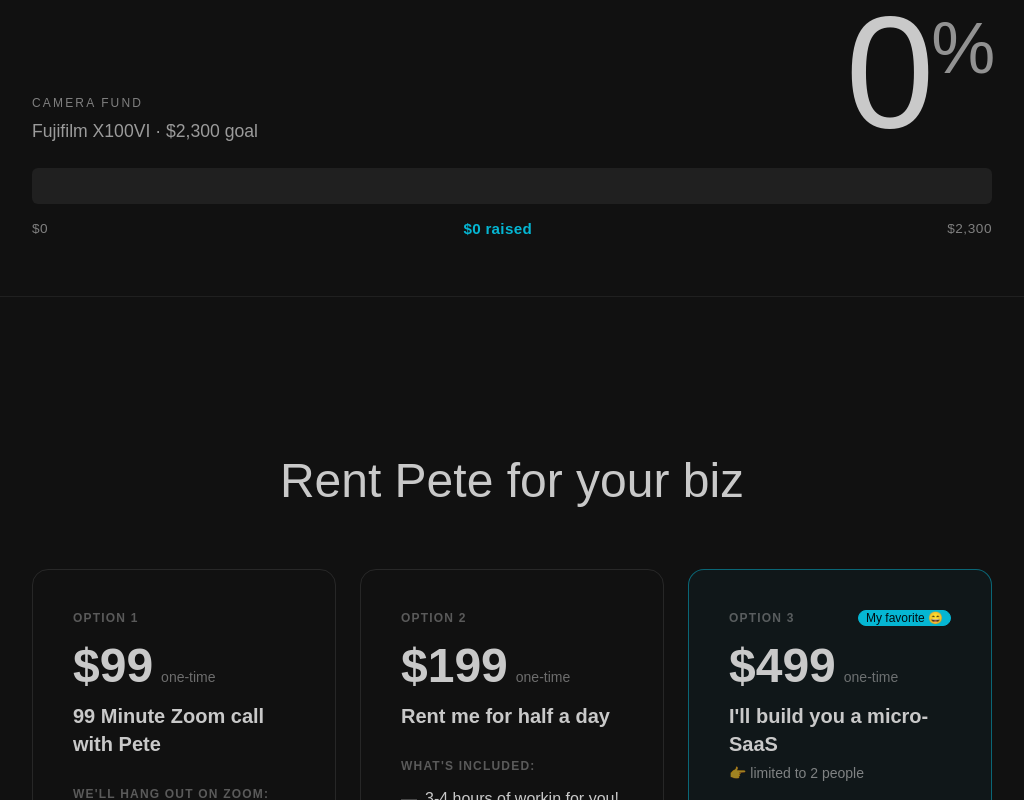
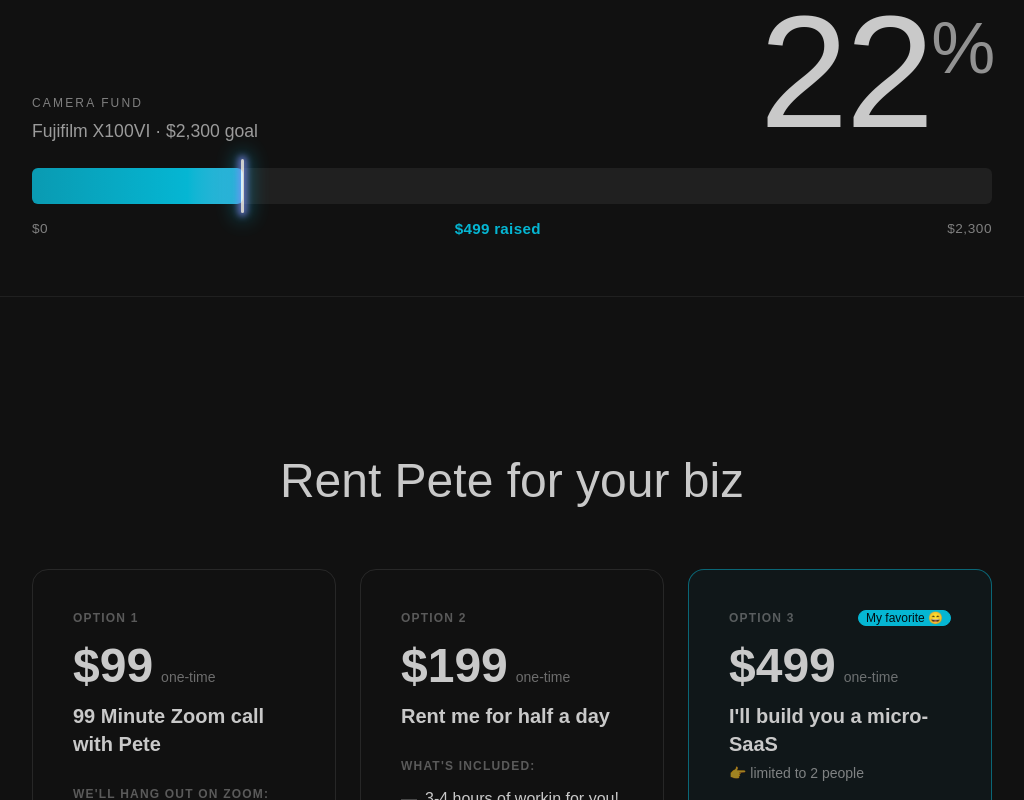
Before and after one commit to petemcpherson/pete-mcpherson, a SvelteKit app: page /rent in a window 1280 px wide. Shown: the part 1253-2053 px from the top of the page, without its empty margins (128-1152 px from the left). Built offline with nearby package versions, Linux system fonts and the light colour scheme; a web font is replaced by a local one.

Commit message:
updated rent progress

```diff
--- a/src/routes/rent/+page.svelte
+++ b/src/routes/rent/+page.svelte
@@ -4,7 +4,9 @@
 	import camera from '$lib/assets/images/camera.png';
 
 	let modalOpen = $state(false);
-	let cameraProgress = $state(0); // percent toward camera goal (0–100)
+	const CAMERA_GOAL = 2300;
+	let totalRaised = $state(499); // total dollar amount raised
+	let cameraProgress = $derived(Math.min(100, Math.round((totalRaised / CAMERA_GOAL) * 100)));
 </script>
 
 <svelte:head>
@@ -70,7 +72,7 @@
 
 		<div class="progress-footer text-primary">
 			<span>$0</span>
-			<span class="progress-raised">${Math.round(cameraProgress * 23)} raised</span>
+			<span class="progress-raised">${Math.round(totalRaised).toLocaleString()} raised</span>
 			<span>$2,300</span>
 		</div>
 	</div>
```
